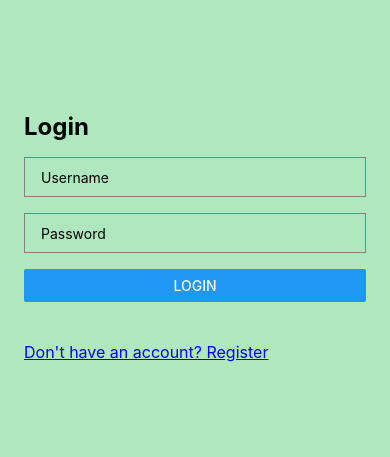
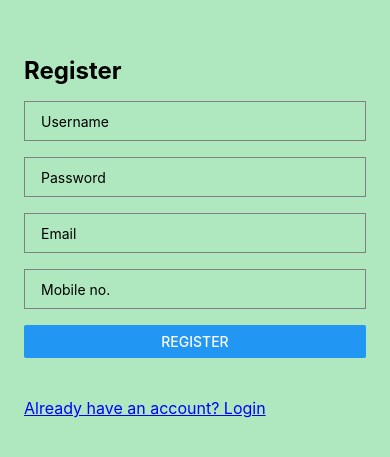
Before and after one commit to aashmeetsingh/SIH_Prototype, a React Native app: screen /Register in a window 390 px wide. Shown: the part 185-642 px from the top of the page. Built offline with nearby package versions, Linux system fonts and the light colour scheme.

Commit message:
"Added new screens for SellNow, BuyNow, and Register, and updated existing screens for Home, SellerHome, and Login."

```diff
--- a/App.tsx
+++ b/App.tsx
@@ -4,7 +4,9 @@ import { createNativeStackNavigator } from '@react-navigation/native-stack';
 import AuthScreen from './src/login';
 import HomeScreen from './src/Home';
 import SellerHome from './src/SellerHome';
-
+import SellNow from './src/SellNow';
+import BuyNow from './src/BuyNow';
+import Register from './src/Register';
 
 
 const Stack = createNativeStackNavigator();
@@ -16,6 +18,9 @@ function App() {
         <Stack.Screen name="Login" component={AuthScreen} />
         <Stack.Screen name="Home" component={HomeScreen} />
         <Stack.Screen name="Seller" component={SellerHome} />
+        <Stack.Screen name="SellNow" component={SellNow} />
+        <Stack.Screen name="BuyNow" component={BuyNow} />
+        <Stack.Screen name="Register" component={Register} />
       </Stack.Navigator>
     </NavigationContainer>
   );
--- a/src/BuyNow.js
+++ b/src/BuyNow.js
@@ -0,0 +1,10 @@
+import { View, Text } from 'react-native'
+import React from 'react'
+
+export default function BuyNow() {
+  return (
+    <View>
+      <Text>BuyNow</Text>
+    </View>
+  )
+}
--- a/src/Home.js
+++ b/src/Home.js
@@ -64,10 +64,7 @@ export default function Home({ navigation })  {
         );
     };
 
-const SwitchtoSeller = () => {
 
-
-  };
 
 const categories = [
     { title: 'Vegetables', image: VegetablesImage },
--- a/src/Register.js
+++ b/src/Register.js
@@ -1,11 +1,37 @@
-import { View, Text, SafeAreaView, StyleSheet} from 'react-native'
-import React from 'react'
+import React, { useState } from 'react';
+import { View, Text, TextInput, Button, StyleSheet, TouchableOpacity } from 'react-native';
+import { SafeAreaView } from 'react-native-safe-area-context';
 
-export default function Register() {
+export default function RegisterScreen({ navigation }) {
+    const [username, setUsername] = useState('');
+    const [password, setPassword] = useState('');
+    const [Email, setEmail] = useState('');
+    const [Mobile_No, setMoblie] = useState('');
+
+    const handleUsernameChange = (text) => {
+        setUsername(text);
+    };
+
+    const handlePasswordChange = (text) => {
+        setPassword(text);
+    };
+
+    const handleEmailChange = (text) => {
+        setEmail(text);
+    };
+
+    const handleMoblieChange = (text) => {
+        setMoblie(text);
+    };
+
+    const handleRegister = () => {
+        console.log('Register button pressed');
+        navigation.navigate("Home");
+    };
+
     return (
         <SafeAreaView style={{ flex: 1, backgroundColor: '#AFE8BE' }}>
             <View style={styles.container}>
-
                 <Text style={styles.title}>Register</Text>
                 <TextInput
                     style={styles.input}
@@ -20,24 +46,27 @@ export default function Register() {
                     onChangeText={handlePasswordChange}
                     secureTextEntry={true}
                 />
+
                 <TextInput
                     style={styles.input}
-                    placeholder="Username"
-                    value={username}
-                    onChangeText={handleUsernameChange}
+                    placeholder="Email"
+                    value={Email}
+                    onChangeText={handleEmailChange}
                 />
                 <TextInput
                     style={styles.input}
-                    placeholder="Password"
-                    value={password}
-                    onChangeText={handlePasswordChange}
+                    placeholder="Mobile no."
+                    value={Mobile_No}
+                    onChangeText={handleMoblieChange}
                     secureTextEntry={true}
                 />
-
+                <Button title="Register" onPress={handleRegister} />
+                <TouchableOpacity onPress={() => navigation.navigate("Login")}>
+                    <Text style={styles.link}>Already have an account? Login</Text>
+                </TouchableOpacity>
             </View>
         </SafeAreaView>
-
-    )
+    );
 }
 
 const styles = StyleSheet.create({
@@ -64,5 +93,5 @@ const styles = StyleSheet.create({
         fontSize: 16,
         color: 'blue',
         textDecorationLine: 'underline',
-    },
+      },
 });
--- a/src/SellNow.js
+++ b/src/SellNow.js
@@ -1,11 +1,8 @@
-import { StyleSheet, Text, View, ScrollView, TouchableOpacity, Button, Image } from 'react-native';
-import React from 'react';
-import Icon from 'react-native-vector-icons/FontAwesome';
+import { StyleSheet, Text, View,ScrollView, TouchableOpacity,Image,Button } from 'react-native';
+import React from 'react'
 
-
-
-export default function SellNow({ navigation }) {
-    return (
+export default function SellNow() {
+  return (
         <View style={styles.container}>
             <ScrollView>
                 <View style={styles.SellContainer}>
@@ -17,7 +14,7 @@ export default function SellNow({ navigation }) {
                     </TouchableOpacity>
                 </View>
 
-                <View style={style.product}>
+                <View style={styles.product}>
                     <View>
                         <Text style={styles.productTitle}>Type of Product</Text>
                         <TouchableOpacity style={styles.orderButton}>
@@ -51,4 +48,113 @@ export default function SellNow({ navigation }) {
                         </View>
                     ))}
                 </View>
+
                 </ScrollView>
+        </View>
+
+  )
+}
+
+const styles = StyleSheet.create({
+    container: {
+        flex: 1,
+        backgroundColor: '#F7C7D1',
+    },
+    SellerContainer: {
+        backgroundColor: '#E2FFF6',
+        padding: 16,
+        margin: 16,
+        borderRadius: 8,
+        flexDirection: 'row',
+        justifyContent: 'space-between',
+        alignItems: 'center',
+    },
+    SellerTitle: {
+        color: '#000000',
+        fontWeight: 'bold',
+        fontSize: 18,
+    },
+
+    promoNote: {
+        color: '#6B7280',
+        fontSize: 12,
+    },
+    SellerButton: {
+        paddingVertical: 8,
+        paddingHorizontal: 16,
+        borderRadius: 8,
+    },
+    SellerButtonText: {
+        color: 'white',
+        fontWeight: 'bold',
+    },
+    buyerContainer: {
+        backgroundColor: '#E2FFF6',
+        padding: 16,
+        margin: 16,
+        borderRadius: 8,
+        flexDirection: 'row',
+        justifyContent: 'space-between',
+        alignItems: 'center',
+    },
+    buyerTitle: {
+        color: '#000000',
+        fontSize: 18,
+        fontWeight: 'bold',
+    },
+    breakfastSubtitle: {
+        color: '#6B7280',
+        marginVertical: 4,
+    },
+    orderButton: {
+        backgroundColor: 'black',
+        paddingVertical: 8,
+        paddingHorizontal: 16,
+        borderRadius: 8,
+        marginTop: 8,
+    },
+    orderButtonText: {
+        color: 'white',
+        fontWeight: 'bold',
+    },
+    image: {
+        width: 100,
+        height: 100,
+        borderRadius: 8,
+    },
+    grid: {
+        flexDirection: 'row',
+        flexWrap: 'wrap',
+        justifyContent: 'space-around',
+        padding: 16,
+    },
+    gridItem: {
+        alignItems: 'center',
+        marginBottom: 16,
+    },
+    gridImage: {
+        width: 100,
+        height: 100,
+        borderRadius: 8,
+    },
+    gridText: {
+        fontSize: 12,
+        marginTop: 8,
+        textAlign: 'center',
+    },
+    bottomNav: {
+        flexDirection: 'row',
+        justifyContent: 'space-around',
+        paddingVertical: 10,
+        borderTopWidth: 1,
+        borderColor: '#000000',
+        backgroundColor: '#C995A0',
+    },
+    navItem: {
+        alignItems: 'center',
+    },
+    navText: {
+        fontSize: 12,
+        marginTop: 4,
+    },
+});
--- a/src/SellerHome.js
+++ b/src/SellerHome.js
@@ -21,15 +21,17 @@ export default function SellerHome({ navigation }) {
                     <View>
                         <Text style={styles.buyerTitle}>Sell Your Fresh Goods Directly to Buyers</Text>
                         <TouchableOpacity style={styles.orderButton}>
-                            <Text style={styles.orderButtonText}>Sell Now</Text>
+                            <Button title="Sell Now" onPress={() => navigation.navigate("SellNow")} color="#000000" />
                         </TouchableOpacity>
                     </View>
                 </View>
 
                 <View>
+                <TouchableOpacity>
                     <View style={styles.earningsContainer}>
                         <Text style={styles.text}>Earnings</Text>
                     </View>
+                    </TouchableOpacity>
                 </View>
                 <View style={styles.trackingContainer}>
                     <Text style={styles.text}>Tracking</Text>
@@ -47,7 +49,7 @@ export default function SellerHome({ navigation }) {
                         <View key={index} style={styles.gridItem}>
                             <Image
                                 source={category.image}
-                                style={styles.gridImage}/>
+                                style={styles.gridImage} />
                             <Text style={styles.gridText}>{category.title}</Text>
                         </View>
                     ))}
@@ -125,7 +127,7 @@ const styles = StyleSheet.create({
     historyContainer: {
         width: '92%',
         length: '50%',
-        height:'20%',
+        height: '20%',
         backgroundColor: '#E2FFF6',
         padding: 16,
         margin: 16,
@@ -135,7 +137,7 @@ const styles = StyleSheet.create({
         alignItems: 'center',
     },
     text: {
-        fontSize:20,
+        fontSize: 20,
         fontWeight: 'bold',
         color: '#000000',
     },
@@ -143,13 +145,13 @@ const styles = StyleSheet.create({
         width: '92%',
         length: '50%',
         height: '20%',
-        backgroundColor:'#E2FFF6',
+        backgroundColor: '#E2FFF6',
         padding: 16,
         margin: 16,
         borderRadius: 8,
         marginBottom: 20,
         justifyContent: 'center',
-        alignItems:'center',
+        alignItems: 'center',
     },
 
     buyerContainer: {
--- a/src/login.js
+++ b/src/login.js
@@ -1,5 +1,5 @@
 import React, { useState } from 'react';
-import { View, Text, StyleSheet, TextInput, TouchableOpacity, Button, Image } from 'react-native';
+import { View, Text, StyleSheet, TextInput, TouchableOpacity, Button } from 'react-native';
 import { SafeAreaView } from 'react-native-safe-area-context';
 
 export default function AuthScreen({ navigation }) {
@@ -20,28 +20,14 @@ export default function AuthScreen({ navigation }) {
     console.log('Login button pressed');
   };
 
-  const handleRegister = () => {
-
-    console.log('Register button pressed');
-  };
-
-  const toggleAuthMode = () => {
-    setIsLogin(!isLogin);
-  };
-
   const handleSubmit = () => {
-    if (isLogin) {
-      handleLogin();
-    } else {
-      handleRegister();
-    }
+    handleLogin();
   };
 
   return (
     <SafeAreaView style={{ flex: 1, backgroundColor: '#AFE8BE' }}>
       <View style={styles.container}>
-
-        <Text style={styles.title}>{isLogin ? 'Login' : 'Register'}</Text>
+        <Text style={styles.title}>Login</Text>
         <TextInput
           style={styles.input}
           placeholder="Username"
@@ -55,11 +41,9 @@ export default function AuthScreen({ navigation }) {
           onChangeText={handlePasswordChange}
           secureTextEntry={true}
         />
-        <Button title={isLogin ? 'Login' : 'Register'} onPress={handleSubmit} />
-        <TouchableOpacity onPress={toggleAuthMode}>
-          <Text style={styles.link}>
-            {isLogin ? 'Don\'t have an account? Register' : 'Already have an account? Login'}
-          </Text>
+        <Button title="Login" onPress={handleSubmit} />
+        <TouchableOpacity onPress={() => navigation.navigate("Register")}>
+          <Text style={styles.link}>Don't have an account? Register</Text>
         </TouchableOpacity>
       </View>
     </SafeAreaView>
@@ -86,9 +70,9 @@ const styles = StyleSheet.create({
     marginBottom: 16,
   },
   link: {
-    marginTop:40,
+    marginTop: 40,
     fontSize: 16,
     color: 'blue',
     textDecorationLine: 'underline',
-  },
+  },
 });
```
Lines whose indentation alone changed are shown as unchanged.
